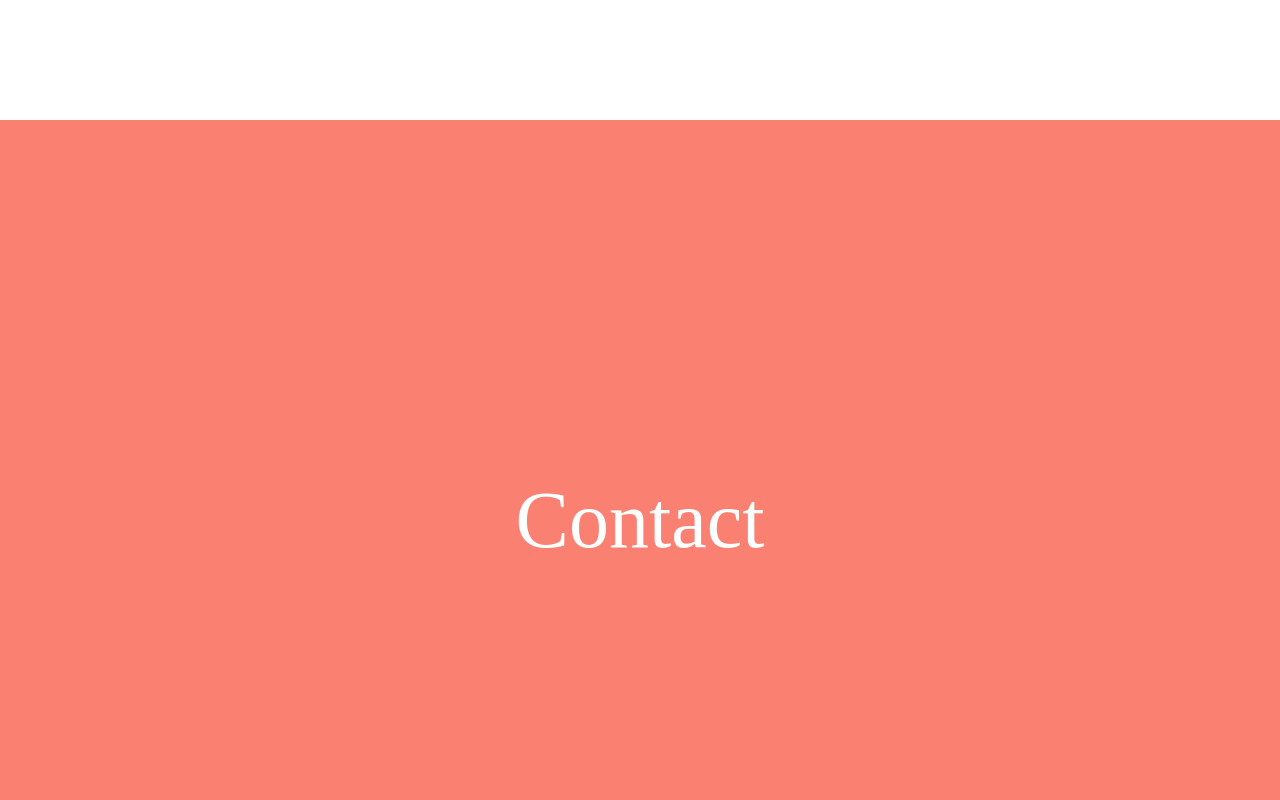
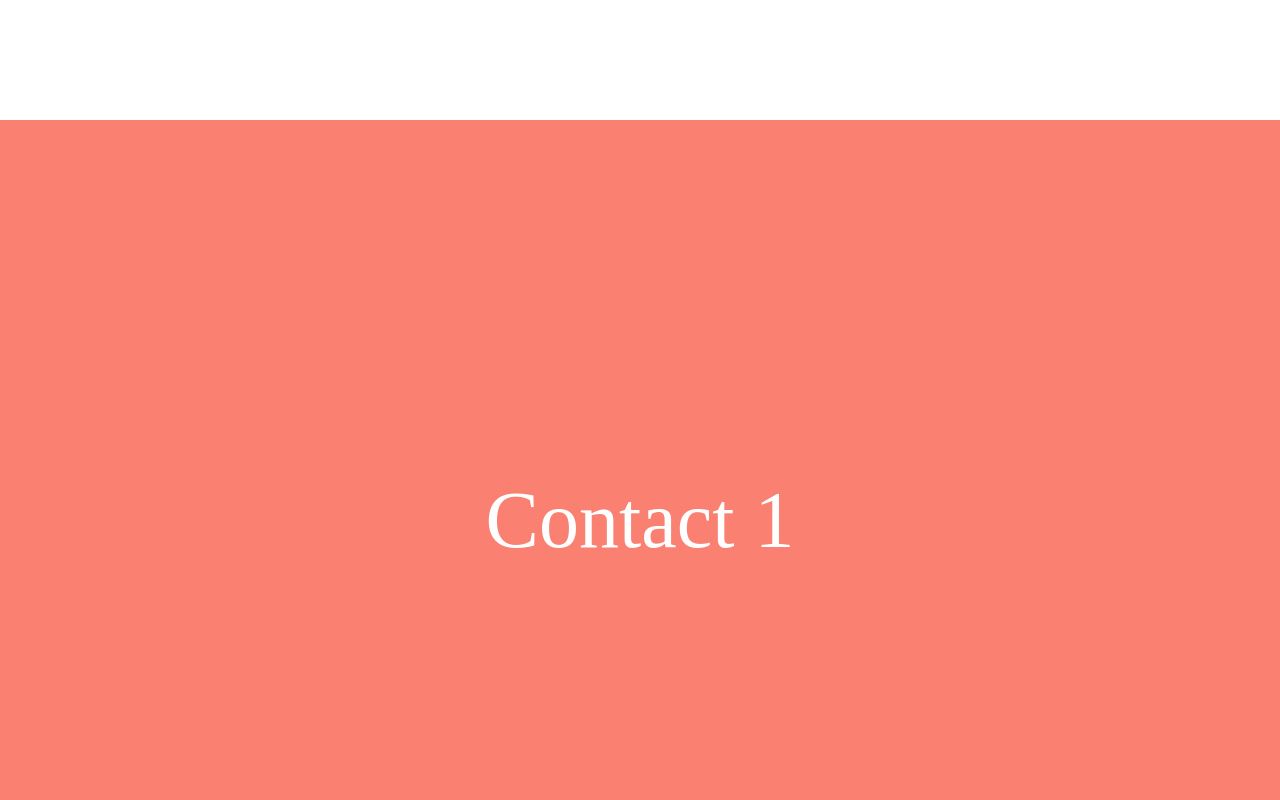
Before and after one commit to Jawad63/CYA-Project, a plain HTML site: page index.html in a window 1280 px wide. Shown: the part 10440-11240 px from the top of the page. Drawn offline with Linux system fonts and the light colour scheme.

Commit message:
checking if it still works

```diff
--- a/index.html
+++ b/index.html
@@ -26,7 +26,8 @@
         <div>Section seven</div>
       </section>
       <section>
-        <div>Contact</div>
+        <div>Contact 1</div>
+        <div>Contact 2</div>
       </section>
     </main>
 
```
